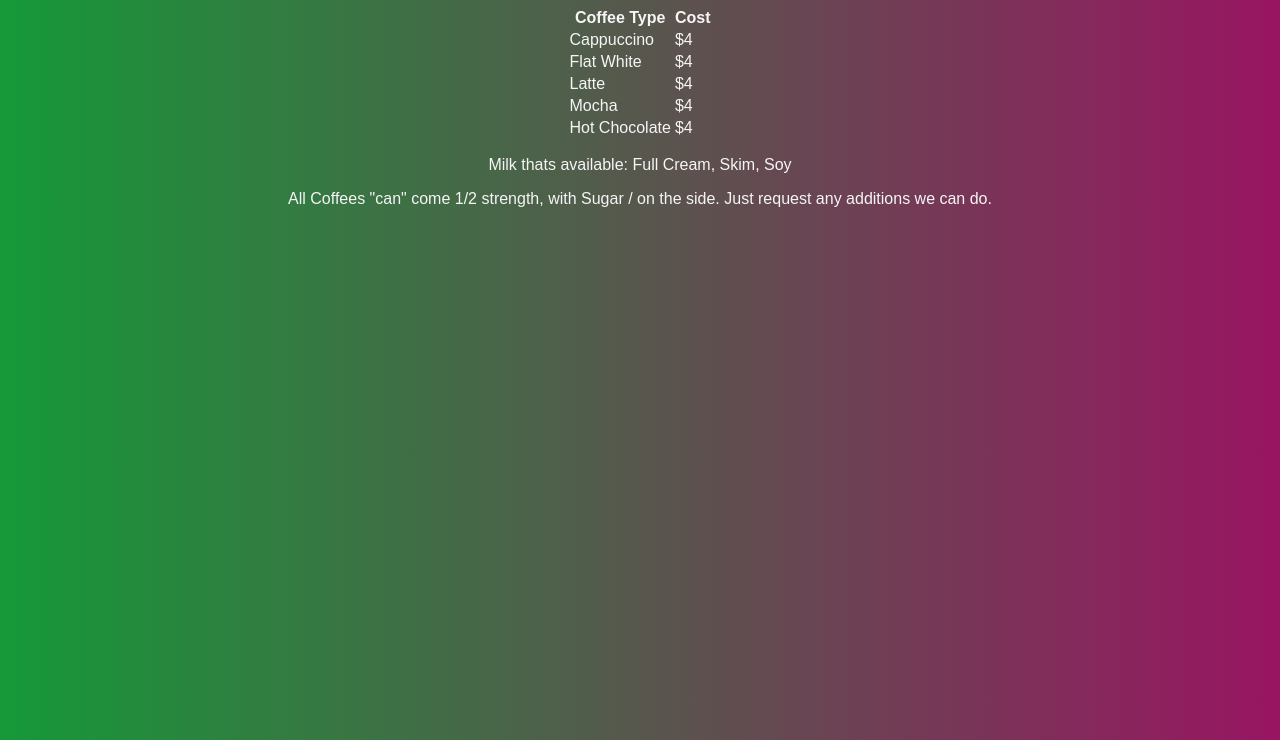
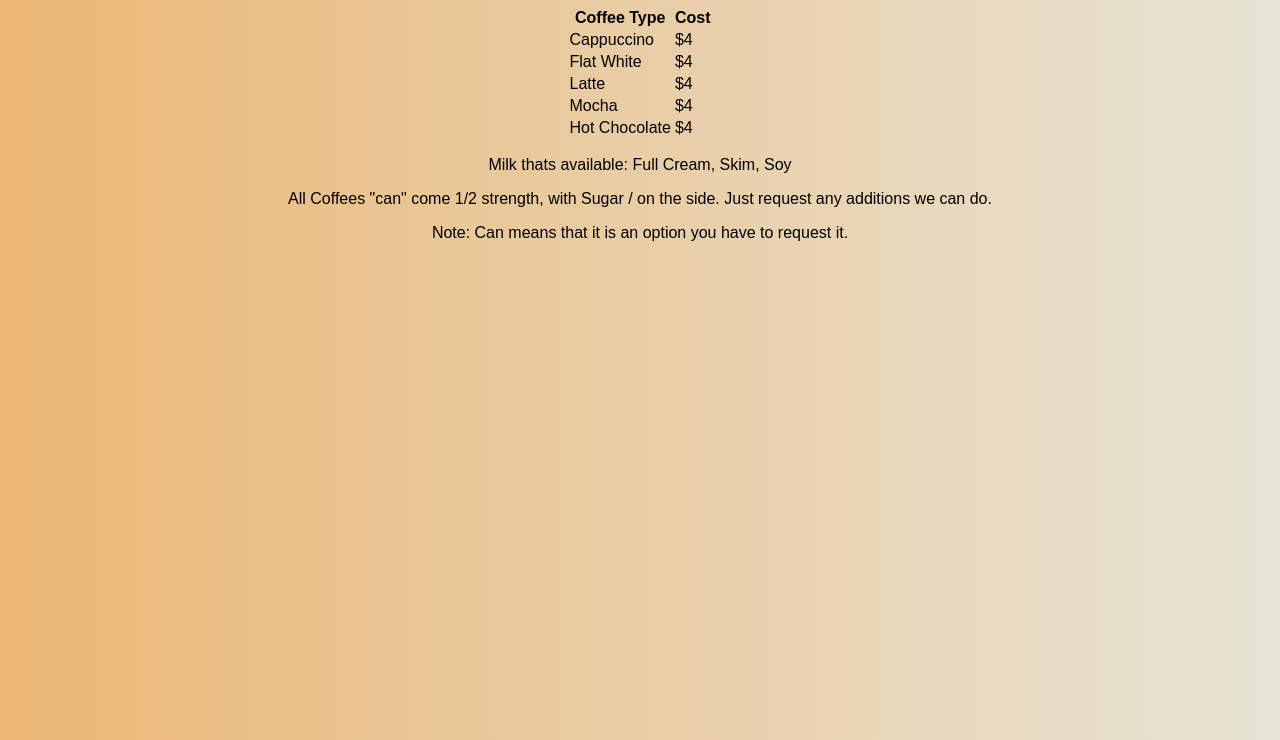
Before and after one commit to KHSHosp/khshosp.github.io, a plain HTML site: page index.html in a window 1280 px wide. Shown: the part 60-800 px from the top of the page. Drawn offline with Linux system fonts and the light colour scheme.

Commit message:
edited html and backround

```diff
--- a/index.html
+++ b/index.html
@@ -38,6 +38,7 @@
           </table>
         <p style="text-align: center">Milk thats available: Full Cream, Skim, Soy</p>
         <p style="text-align: center">All Coffees "can" come 1/2 strength, with Sugar / on the side. Just request any additions we can do.</p>
+        <p style="text-align: center">Note: Can means that it is an option you have to request it.</p>
     </body>
 
 </html>
--- a/styles.css
+++ b/styles.css
@@ -1,8 +1,8 @@
 body
 {
   font-family:Arial;
-  background: -webkit-linear-gradient(to right, #159938, #991562);
-  background: linear-gradient(to right, #159938, #991562);
+  background: -webkit-linear-gradient(to right, #ebb774, #e7e4d6);
+  background: linear-gradient(to right, #ebb774, #e7e4d6);
   color:whitesmoke;
 }
 
@@ -12,6 +12,16 @@ h1
 
 }
 
+table
+{
+    color: black
+}
+
+p
+{
+    color: black
+}
+
 .center {
     margin-left: auto;
     margin-right: auto;
```
